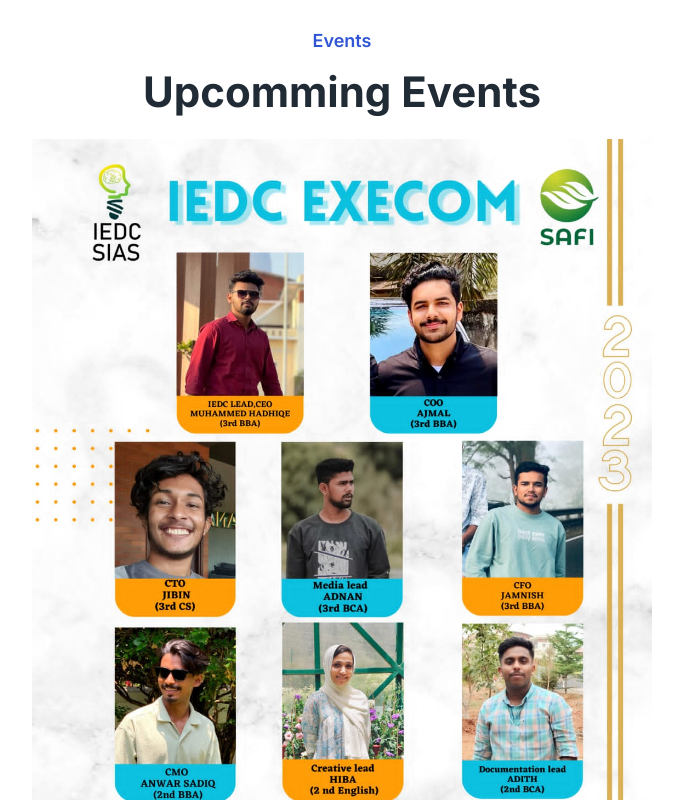
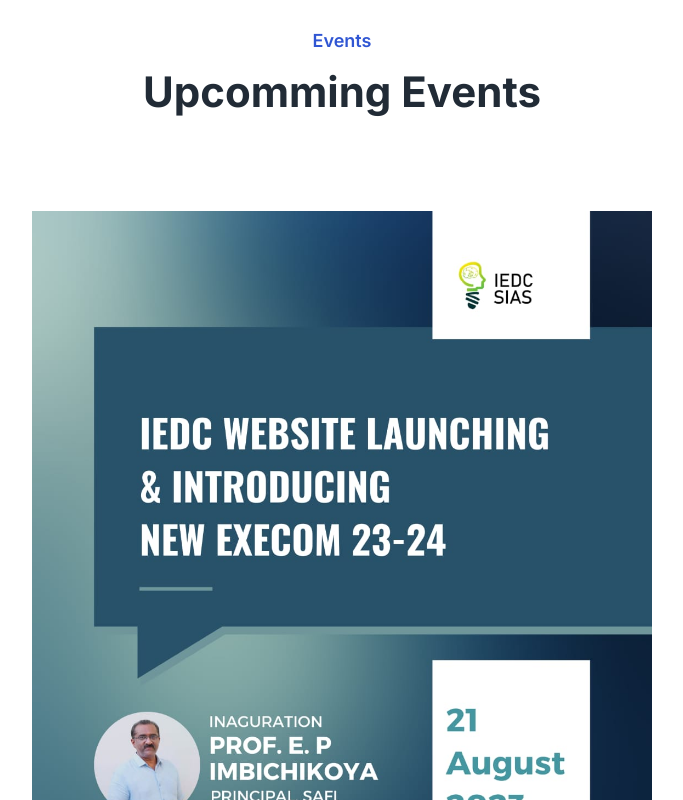
Before and after one commit to iedcsias/web, a plain HTML site: page index.html in a window 1280 px wide. Shown: the part 2480-3280 px from the top of the page, without its empty margins (298-981 px from the left). Drawn offline with nearby package versions, Linux system fonts and the light colour scheme.

Commit message:
Gallery bug fixes

```diff
--- a/index.html
+++ b/index.html
@@ -206,7 +206,7 @@
                     The Innovation and Entrepreneurship Development Centre
                     (IEDC) is an organisation that aims to promote the
                     institutional vision of transforming youngsters into
-                    technological entrepreneurs and innovative leaders. MEA IEDC
+                    technological entrepreneurs and innovative leaders. SIAS IEDC
                     believes in a culture outside of textbooks, promoting
                     innovative ideas and regularly supporting the students to
                     develop them into solid projects. We establish a platform to
@@ -330,7 +330,15 @@
             <div class="ud-section-title mx-auto text-center">
               <span>Events</span>
               <h2>Upcomming Events</h2>
-              <img src="photos/123.jpg" alt="" />
+              <br> <br><br>
+              <div>
+                <!-- <div class="execom">
+                  <img src="photos/123.jpg" alt="" />
+                </div> -->
+                <div class="website">
+                  <img src="photos/1234.jpg" alt="">
+                </div>
+              </div>
             </div>
           </div>
         </div>
```
Also changed, not shown: assets/css/gallery.css (+14 -0 lines), photos/1234.jpg (added).
